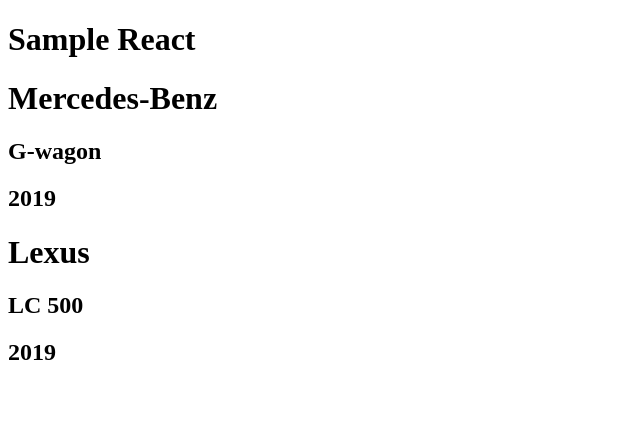
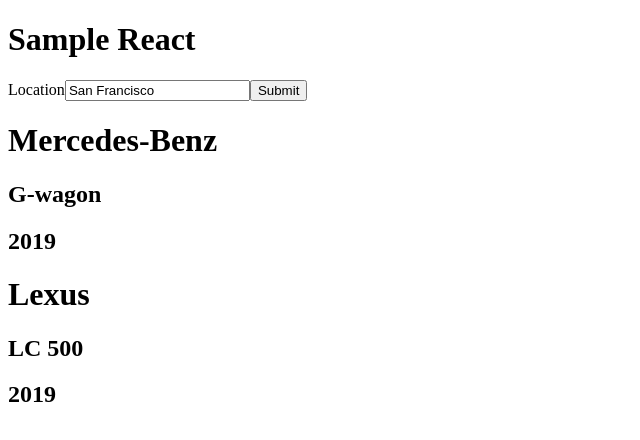
Before and after one commit to nobioma1/sample-react, a React (Vite) app: page / in a window 1280 px wide. Shown: the top 440 px of the page, without its empty margins (0-640 px from the left). Built offline with nearby package versions, Linux system fonts and the light colour scheme.

Commit message:
Create Search component and import into App component

```diff
--- a/src/App.js
+++ b/src/App.js
@@ -1,11 +1,13 @@
 import React from 'react';
 import { render } from 'react-dom';
 import Car from './Car';
+import Search from './Search';
 
 const App = () => {
   return (
     <div>
       <h1>Sample React</h1>
+      <Search />
       <Car make="Mercedes-Benz" model="G-wagon" year="2019" />
       <Car make="Lexus" model="LC 500" year="2019" />
     </div>
--- /dev/null
+++ b/src/Search.js
@@ -0,0 +1,19 @@
+import React from 'react';
+
+const Search = () => {
+  const location = 'San Francisco';
+
+  return (
+    <div>
+      <form>
+        <label htmlFor="location">
+          Location
+          <input id="location" value={location} placeholder="Location" />
+        </label>
+        <button>Submit</button>
+      </form>
+    </div>
+  );
+};
+
+export default Search;
```
